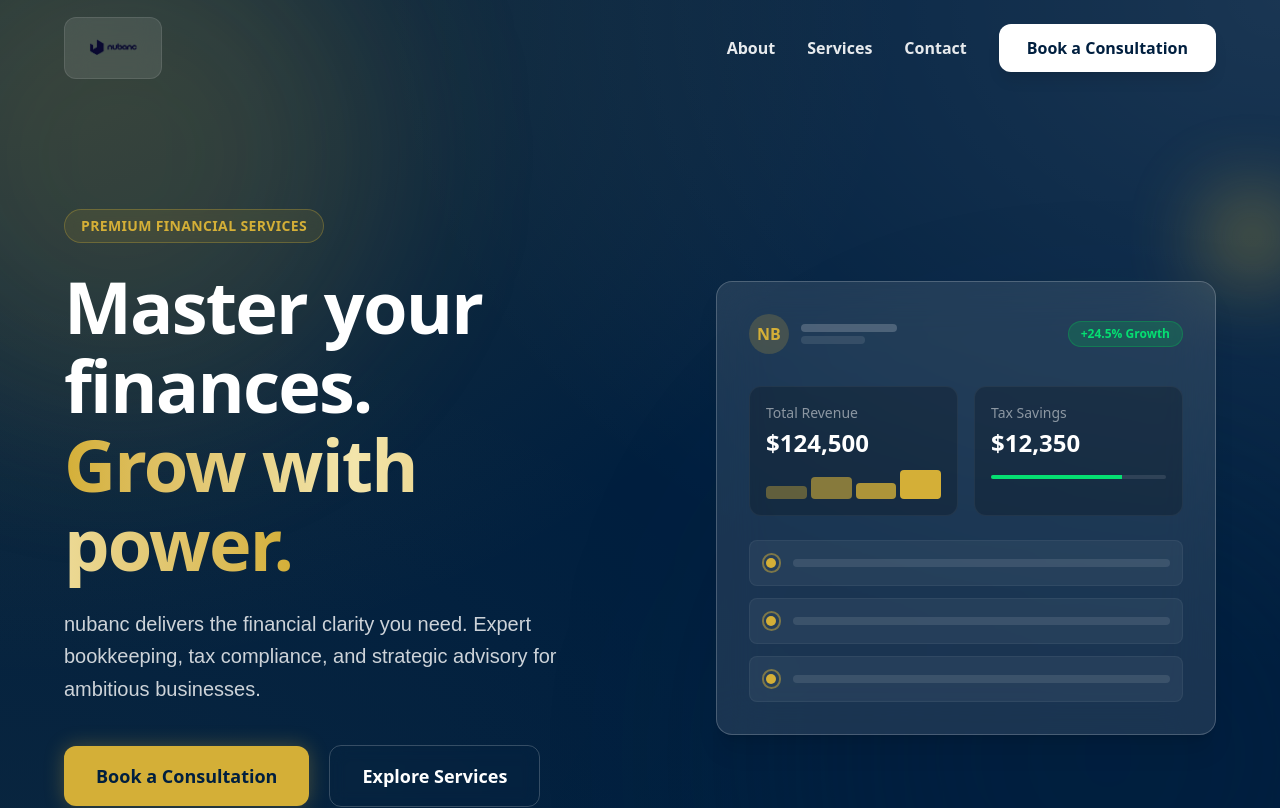
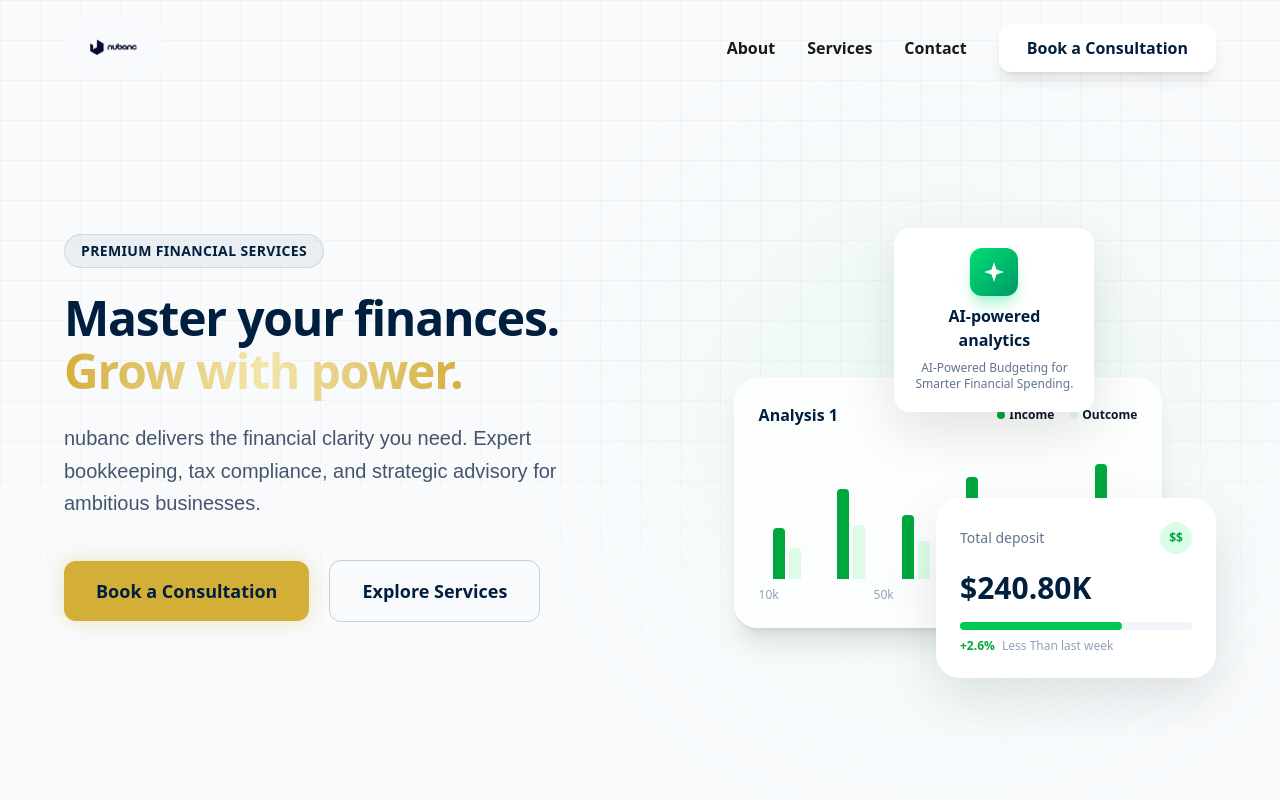
Before and after one commit to kuipid01/nubanc, a React (Vite) app: page / in a window 1280 px wide. Shown: the top 808 px of the page. Built offline with nearby package versions, Linux system fonts and the light colour scheme.

Commit message:
new landing page

```diff
--- a/src/components/About.tsx
+++ b/src/components/About.tsx
@@ -34,7 +34,7 @@ const About: React.FC = () => {
 
                     <div className="mt-10 flex gap-8">
                         <div>
-                            <p className="text-4xl font-bold text-primary-navy">500+</p>
+                            <p className="text-4xl font-bold text-primary-navy">25+</p>
                             <p className="text-gray-500 text-sm mt-1">Clients Served</p>
                         </div>
                         <div>
--- a/src/components/Hero.tsx
+++ b/src/components/Hero.tsx
@@ -4,14 +4,13 @@ import { motion } from "framer-motion";
 const Hero: React.FC = () => {
 
     return (
-        <section className="relative min-h-[90vh] md:min-h-[120vh] pb-10 flex items-center pt-24 overflow-hidden bg-mesh text-white">
-            {/* Background blobs */}
-            <div className="absolute top-0 left-0 w-full h-full overflow-hidden pointer-events-none">
-                <div className="absolute top-[-10%] left-[-10%] w-[500px] h-[500px] bg-accent-gold/20 rounded-full blur-[100px] animate-pulse" />
-                <div className="absolute bottom-[-10%] right-[-10%] w-[600px] h-[600px] bg-primary-navy/40 rounded-full blur-[120px]" />
-            </div>
+        <section className="relative min-h-[90vh] md:min-h-screen pb-10 flex items-center pt-24 overflow-hidden bg-slate-50">
+            {/* Background Grid */}
+            <div className="absolute inset-0 bg-grid-pattern pointer-events-none opacity-60" />
 
-            <div className="relative z-10 w-full max-w-7xl mx-auto px-6 md:px-16 flex flex-col lg:flex-row items-center gap-8 lg:gap-20">
+            {/* Main Content */}
+            <div className="relative z-10 w-full max-w-7xl mx-auto px-6 md:px-16 flex flex-col lg:flex-row items-center gap-12 lg:gap-20">
+
                 {/* LEFT CONTENT */}
                 <div className="text-left max-w-2xl flex-1">
                     <motion.div
@@ -19,10 +18,10 @@ const Hero: React.FC = () => {
                         animate={{ opacity: 1, y: 0 }}
                         transition={{ duration: 0.8, ease: "easeOut" }}
                     >
-                        <span className="inline-block px-4 py-1.5 rounded-full border border-accent-gold/30 bg-accent-gold/10 text-accent-gold text-sm font-bold tracking-wide mb-6 backdrop-blur-md">
+                        <span className="inline-block px-4 py-1.5 rounded-full border border-primary-navy/10 bg-primary-navy/5 text-primary-navy text-sm font-bold tracking-wide mb-6 backdrop-blur-md">
                             PREMIUM FINANCIAL SERVICES
                         </span>
-                        <h1 className="text-5xl md:text-7xl font-bold mb-6 leading-[1.1] tracking-tight">
+                        <h1 className="text-3xl md:text-5xl font-bold mb-6 leading-[1.1] tracking-tight text-primary-navy">
                             Master your finances. <br />
                             <span className="text-gradient-gold">Grow with power.</span>
                         </h1>
@@ -32,7 +31,7 @@ const Hero: React.FC = () => {
                         initial={{ opacity: 0, y: 20 }}
                         animate={{ opacity: 1, y: 0 }}
                         transition={{ duration: 0.8, delay: 0.2, ease: "easeOut" }}
-                        className="text-lg md:text-xl text-white/80 max-w-xl mb-10 poppins-regular leading-relaxed"
+                        className="text-lg md:text-xl text-slate-600 max-w-xl mb-10 poppins-regular leading-relaxed"
                     >
                         nubanc delivers the financial clarity you need. Expert bookkeeping, tax compliance, and strategic advisory for ambitious businesses.
                     </motion.p>
@@ -45,80 +44,84 @@ const Hero: React.FC = () => {
                     >
                         <button
                             onClick={() => window.open('https://wa.me/2349032830995')}
-                            className="bg-accent-gold text-primary-navy px-8 py-4 rounded-xl font-bold text-lg flex items-center justify-center gap-2 hover:bg-white hover:text-primary-navy transition-all duration-300 shadow-[0_0_20px_rgba(212,175,55,0.3)]"
+                            className="bg-accent-gold text-primary-navy px-8 py-4 rounded-xl font-bold text-lg flex items-center justify-center gap-2 hover:bg-white hover:text-primary-navy hover:shadow-xl transition-all duration-300 shadow-[0_0_20px_rgba(212,175,55,0.3)]"
                         >
                             Book a Consultation
                         </button>
                         <button
                             onClick={() => document.getElementById('services')?.scrollIntoView({ behavior: 'smooth' })}
-                            className="px-8 py-4 rounded-xl font-semibold text-lg flex items-center justify-center gap-2 text-white border border-white/20 hover:bg-white/10 transition-all duration-300 backdrop-blur-sm"
+                            className="px-8 py-4 rounded-xl font-semibold text-lg flex items-center justify-center gap-2 text-primary-navy border border-primary-navy/20 hover:bg-primary-navy/5 transition-all duration-300 backdrop-blur-sm"
                         >
                             Explore Services
                         </button>
                     </motion.div>
                 </div>
 
-                {/* RIGHT VISUAL - CSS Glass Card */}
-                <motion.div
-                    initial={{ opacity: 0, x: 50, rotateY: 10 }}
-                    animate={{ opacity: 1, x: 0, rotateY: 0 }}
-                    transition={{ duration: 1, delay: 0.2 }}
-                    className="flex-1 w-full max-w-[500px] perspective-1000"
-                >
-                    <div className="relative glass-panel rounded-2xl p-6 md:p-8 transform transition-transform hover:scale-[1.02] duration-500">
-                        {/* Fake Dashboard Header */}
-                        <div className="flex items-center justify-between mb-8">
-                            <div className="flex items-center gap-3">
-                                <div className="w-10 h-10 rounded-full bg-accent-gold/20 flex items-center justify-center text-accent-gold font-bold">NB</div>
-                                <div>
-                                    <div className="h-2 w-24 bg-white/20 rounded mb-1"></div>
-                                    <div className="h-2 w-16 bg-white/10 rounded"></div>
-                                </div>
-                            </div>
-                            <div className="px-3 py-1 rounded-full bg-green-500/20 text-green-400 text-xs font-bold border border-green-500/30">
-                                +24.5% Growth
+                {/* RIGHT VISUAL - Floating Elements */}
+                <div className="flex-1 w-full  h-full relative min-h-[500px] hidden lg:block">
+                    {/* Floating Badge */}
+                    <motion.div
+                        initial={{ y: 20, opacity: 0 }}
+                        animate={{ y: 0, opacity: 1 }}
+                        transition={{ delay: 0.5 }}
+                        className="absolute top-[10%] left-[40%] z-20 bg-white p-5 rounded-2xl shadow-[0_20px_50px_rgba(0,0,0,0.1)] flex flex-col items-center text-center gap-2 max-w-[200px]"
+                    >
+                        <div className="w-12 h-12 rounded-xl bg-linear-to-br from-green-400 to-emerald-600 flex items-center justify-center text-white shadow-lg shadow-emerald-200">
+                            <svg width="24" height="24" viewBox="0 0 24 24" fill="currentColor"><path d="M12 2L14.4 9.6L22 12L14.4 14.4L12 22L9.6 14.4L2 12L9.6 9.6L12 2Z" /></svg>
+                        </div>
+                        <p className="font-bold text-primary-navy text-base">AI-powered analytics</p>
+                        <p className="text-xs text-slate-500">AI-Powered Budgeting for Smarter Financial Spending.</p>
+                    </motion.div>
+
+                    {/* Stats Card */}
+                    <motion.div
+                        initial={{ x: 50, opacity: 0 }}
+                        animate={{ x: 0, opacity: 1 }}
+                        transition={{ delay: 0.7 }}
+                        className="absolute bottom-[0%] right-[0%] z-20 bg-white p-6 rounded-3xl shadow-[0_20px_50px_rgba(0,0,0,0.1)] w-[280px]"
+                    >
+                        <div className="flex justify-between items-center mb-4">
+                            <span className="text-slate-500 text-sm">Total deposit</span>
+                            <div className="w-8 h-8 rounded-full bg-green-100 flex items-center justify-center text-green-600 text-xs font-bold">$$</div>
+                        </div>
+                        <div className="text-3xl font-extrabold text-primary-navy mb-4">$240.80K</div>
+                        <div className="w-full bg-slate-100 rounded-full h-2 mb-2">
+                            <div className="bg-green-500 h-2 rounded-full w-[70%]"></div>
+                        </div>
+                        <div className="text-xs text-green-600 font-bold">+2.6% <span className="text-slate-400 font-medium ml-1">Less Than last week</span></div>
+                    </motion.div>
+
+                    {/* Middle Graph Card */}
+                    <motion.div
+                        initial={{ scale: 0.9, opacity: 0 }}
+                        animate={{ scale: 1, opacity: 1 }}
+                        transition={{ delay: 0.6 }}
+                        className="absolute top-[40%] left-[10%] right-[10%] z-10 bg-white/80 backdrop-blur-sm p-6 rounded-3xl border border-white shadow-xl"
+                    >
+                        <div className="flex justify-between mb-6">
+                            <h3 className="font-bold text-primary-navy">Analysis 1</h3>
+                            <div className="flex gap-4 text-xs font-bold">
+                                <div className="flex items-center gap-1"><span className="w-2 h-2 rounded-full bg-green-600"></span> Income</div>
+                                <div className="flex items-center gap-1"><span className="w-2 h-2 rounded-full bg-green-100"></span> Outcome</div>
                             </div>
                         </div>
-
-                        {/* Fake Graphs and Stats */}
-                        <div className="grid grid-cols-2 gap-4 mb-6">
-                            <div className="bg-black/20 p-4 rounded-xl border border-white/5">
-                                <p className="text-sm text-white/50 mb-1">Total Revenue</p>
-                                <p className="text-2xl font-bold text-white mb-2">$124,500</p>
-                                <div className="flex items-end gap-1 h-8">
-                                    <div className="w-1/4 bg-accent-gold/40 h-[40%] rounded-sm"></div>
-                                    <div className="w-1/4 bg-accent-gold/60 h-[70%] rounded-sm"></div>
-                                    <div className="w-1/4 bg-accent-gold/80 h-[50%] rounded-sm"></div>
-                                    <div className="w-1/4 bg-accent-gold h-[90%] rounded-sm"></div>
-                                </div>
-                            </div>
-                            <div className="bg-black/20 p-4 rounded-xl border border-white/5">
-                                <p className="text-sm text-white/50 mb-1">Tax Savings</p>
-                                <p className="text-2xl font-bold text-white mb-2">$12,350</p>
-                                <div className="h-1 w-full bg-white/10 rounded-full mt-4 overflow-hidden">
-                                    <div className="h-full bg-green-400 w-[75%]"></div>
-                                </div>
-                            </div>
-                        </div>
-
-                        {/* Checklist */}
-                        <div className="space-y-3">
-                            {[1, 2, 3].map((_, i) => (
-                                <div key={i} className="flex items-center gap-3 p-3 rounded-lg bg-white/5 border border-white/5">
-                                    <div className="w-5 h-5 rounded-full border-2 border-accent-gold/50 flex items-center justify-center">
-                                        <div className="w-2.5 h-2.5 rounded-full bg-accent-gold"></div>
-                                    </div>
-                                    <div className="h-2 w-full bg-white/10 rounded"></div>
+                        <div className="flex items-end justify-between h-32 gap-2">
+                            {[40, 70, 50, 80, 60, 90].map((h, i) => (
+                                <div key={i} className="flex gap-1 w-full h-full items-end justify-center">
+                                    <div style={{ height: `${h}%` }} className="w-3 bg-green-600 rounded-t-sm"></div>
+                                    <div style={{ height: `${h * 0.6}%` }} className="w-3 bg-green-100 rounded-t-sm"></div>
                                 </div>
                             ))}
                         </div>
-                    </div>
+                        <div className="flex justify-between mt-2 text-xs text-slate-400 font-medium">
+                            <span>10k</span><span>50k</span><span>100k</span><span>250k</span>
+                        </div>
+                    </motion.div>
 
-                    {/* Decorative Elements */}
-                    <div className="absolute -z-10 top-[-20px] right-[-20px] w-24 h-24 bg-accent-gold rounded-full blur-[40px] opacity-40"></div>
-                </motion.div>
+                    {/* Bg Blur */}
+                    <div className="absolute top-1/2 left-1/2 -translate-x-1/2 -translate-y-1/2 w-[80%] h-[80%] bg-green-200/20 rounded-full blur-[100px] -z-10"></div>
+                </div>
             </div>
-
         </section>
     );
 };
--- a/src/components/Navbar.tsx
+++ b/src/components/Navbar.tsx
@@ -21,7 +21,7 @@ const Navbar: React.FC = () => {
             className={`fixed top-0 left-0 right-0 h-24 flex items-center justify-between px-6 md:px-16 z-1000 transition-all duration-300 ${isScrolled || isMenuOpen ? 'bg-white/90 backdrop-blur-lg shadow-sm' : 'bg-transparent'}`}
         >
             <div className={`p-2 rounded-xl transition-all duration-300 ${isScrolled ? '' : 'bg-white/10 backdrop-blur-md border border-white/10'}`}>
-                <img src="/logo.png" alt="logo nubanc" className='w-20 object-cover h-auto' />
+                <img src="/logo.png" alt="logo nubanc" className='w-20 object-contain h-auto' />
             </div>
 
             {/* Desktop Navigation */}
@@ -30,7 +30,7 @@ const Navbar: React.FC = () => {
                     <a
                         key={item}
                         href={`#${item.toLowerCase()}`}
-                        className={`font-semibold text-base transition-colors duration-300 hover:text-accent-gold ${isScrolled ? 'text-primary-navy' : 'text-white/90'}`}
+                        className={`font-semibold text-base transition-colors duration-300 hover:text-accent-gold ${isScrolled ? 'text-primary-navy' : 'text-black/90'}`}
                     >
                         {item}
                     </a>
--- a/src/index.css
+++ b/src/index.css
@@ -53,6 +53,13 @@
       radial-gradient(at 100% 0%, rgba(255, 255, 255, 0.1) 0px, transparent 50%),
       radial-gradient(at 100% 100%, rgba(0, 31, 63, 1) 0px, transparent 50%),
       radial-gradient(at 0% 100%, rgba(212, 175, 55, 0.05) 0px, transparent 50%);
+  }
+
+  .bg-grid-pattern {
+    background-size: 40px 40px;
+    background-image: linear-gradient(to right, rgba(0, 0, 0, 0.05) 1px, transparent 1px),
+                      linear-gradient(to bottom, rgba(0, 0, 0, 0.05) 1px, transparent 1px);
+    mask-image: linear-gradient(to bottom, black 40%, transparent 100%);
   }
 }
 
```
